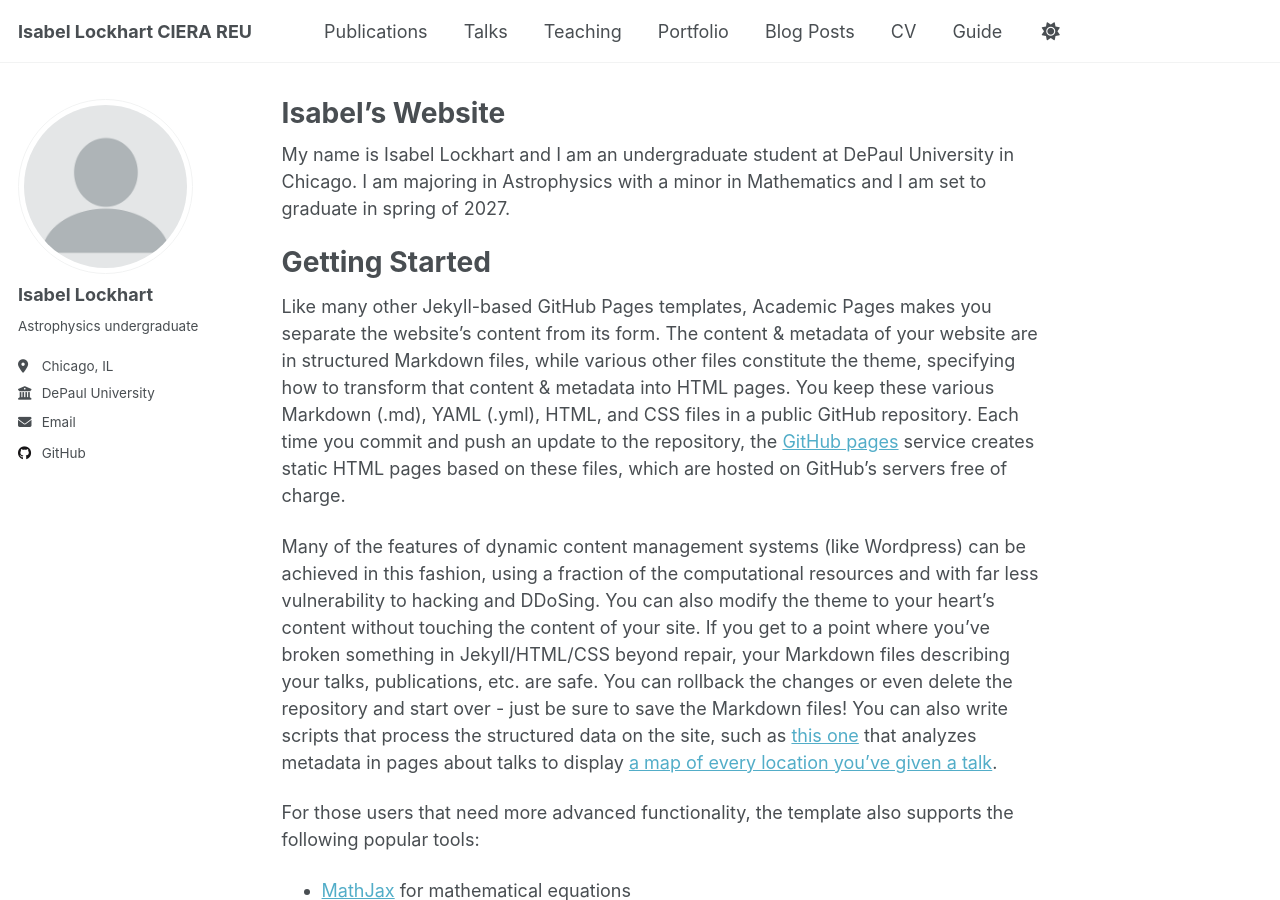
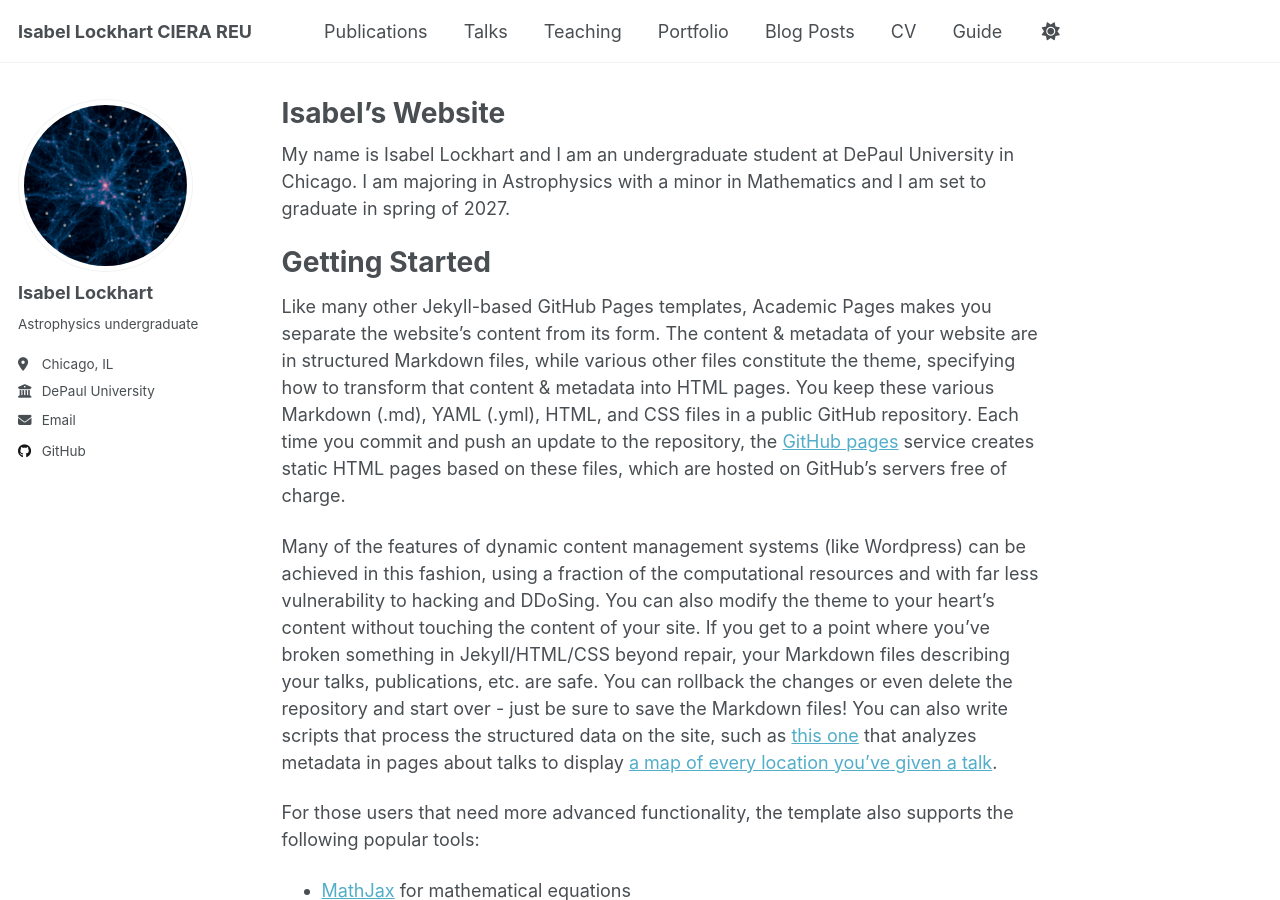
Before and after one commit to Isabel-Lockhart/CIERA, a Jekyll site: the page built from _pages/about.md, in a window 1280 px wide and 900 px high. Built offline with Jekyll 4.4.1, drawn with Linux system fonts in a browser that asks for light colours; a script that is not in the unit is left out.

Commit message:
Update _config.yml
avatar

```diff
--- a/_config.yml
+++ b/_config.yml
@@ -22,7 +22,7 @@ repository               : "Isabel-Lockhart/Isabel-Lockhart.github.io"
 #               Additional customization can be done by editing /_includes/author-profile.html
 author:
   # Biographic information
-  avatar           : "profile.png"
+  avatar           : "an_il_halos.png"
   name             : "Isabel Lockhart"
   pronouns         : # example: "she/her"
   bio              : "Astrophysics undergraduate"
```
